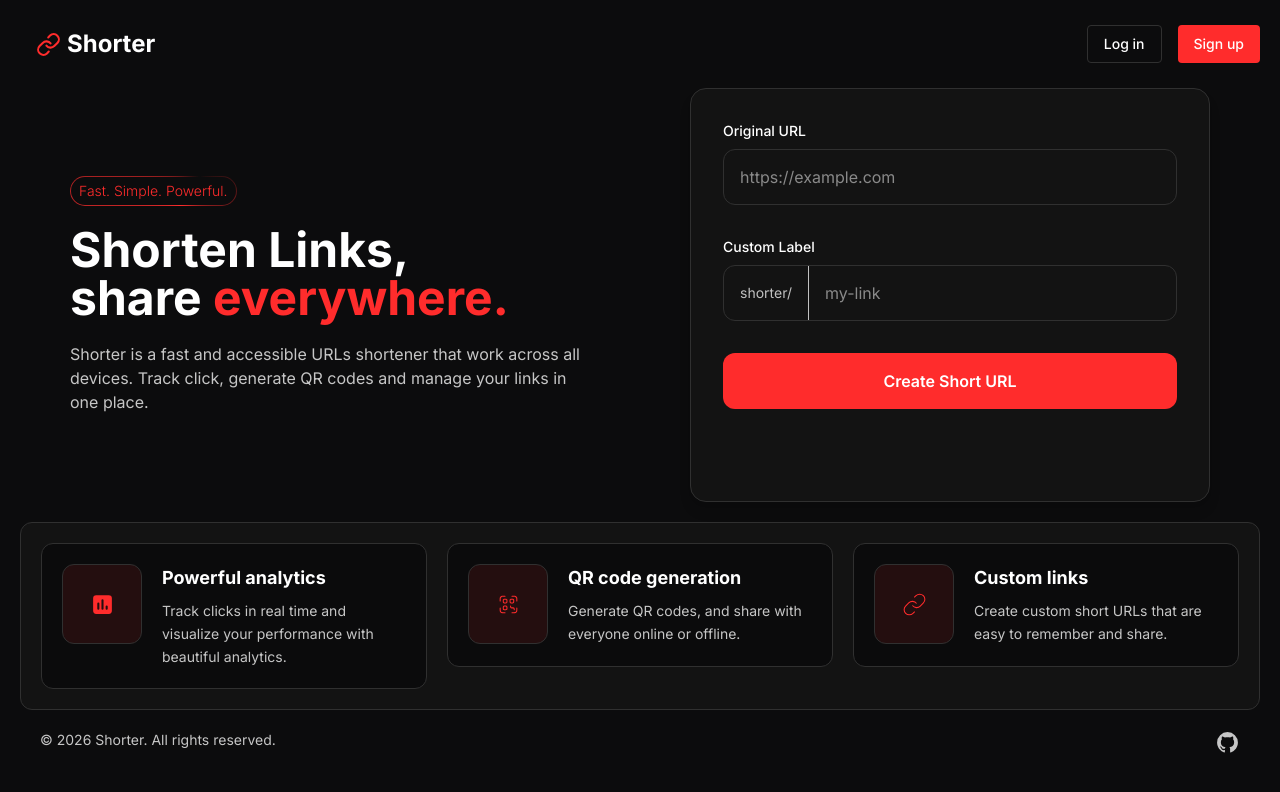
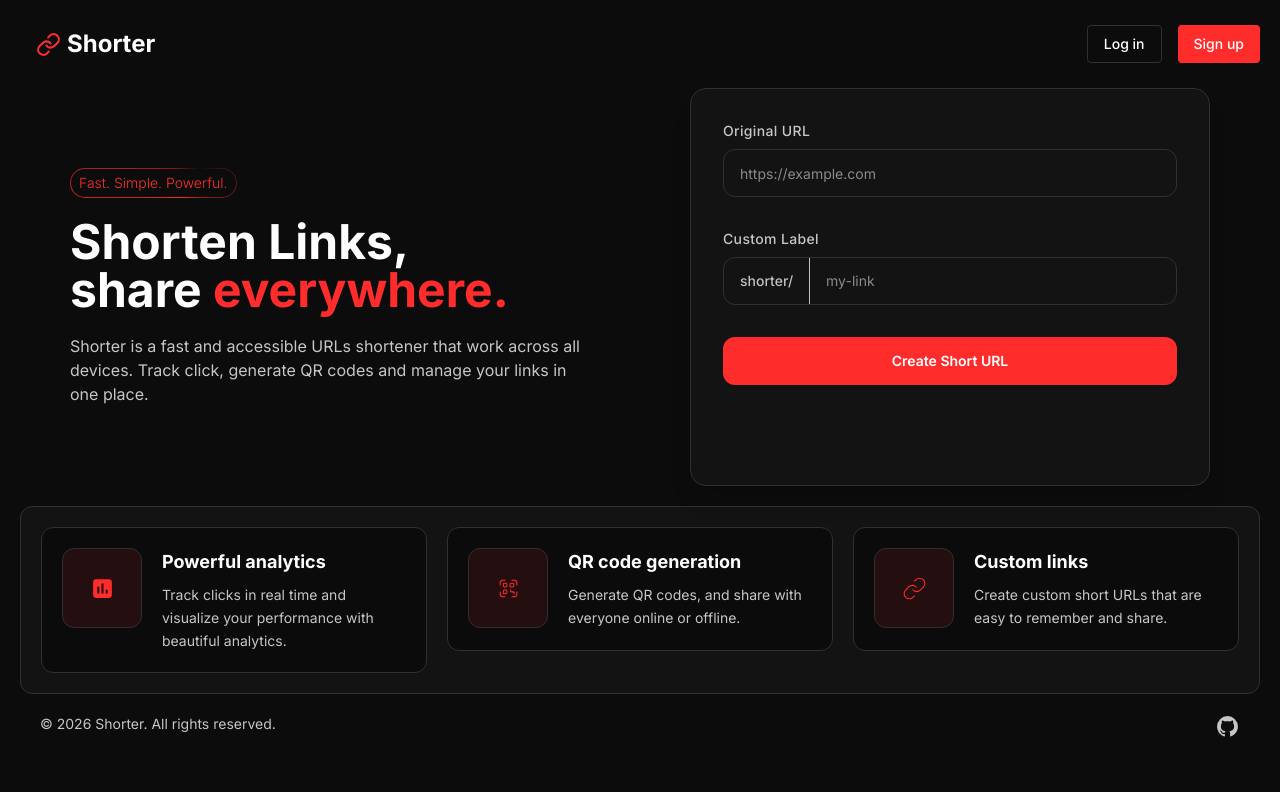
Before and after one commit to iamwilllll/shorter, a React (Vite) app: page / in a window 1280 px wide. Shown: the top 792 px of the page. Built offline with nearby package versions, Linux system fonts and the light colour scheme; no server answers.

Commit message:
feat: enhance Form component with improved styling and message handling

```diff
--- a/src/components/common/Form.tsx
+++ b/src/components/common/Form.tsx
@@ -5,7 +5,11 @@ import { useShorterForm } from '@/hooks';
 function Message({ message, type }: { message?: string; type?: 'error' | 'success' }) {
     if (!message) return <div className="h-6" />;
 
-    return <p className={`h-6 px-1 text-sm ${type === 'success' ? 'text-green-600' : 'text-red-500'}`}>{message}</p>;
+    return (
+        <p className={`h-6 px-1 pt-1 text-xs transition-all ${type === 'success' ? 'text-green-600' : 'text-red-500'}`}>
+            {message}
+        </p>
+    );
 }
 
 export function Form({ className }: { className?: string }) {
@@ -15,9 +19,9 @@ export function Form({ className }: { className?: string }) {
     return (
         <form
             onSubmit={handleSubmit(onSubmit)}
-            className={`bg-secondary-surface border-default-border flex w-full flex-col rounded-2xl border p-8 shadow-lg ${className}`}
+            className={`bg-secondary-surface border-default-border flex w-full flex-col rounded-2xl border p-8 shadow-xl backdrop-blur-sm ${className || ''}`}
         >
-            <label htmlFor="originalUrl" className="mb-2 text-sm font-medium">
+            <label htmlFor="originalUrl" className="text-secondary-text mb-2 text-sm font-medium tracking-wide">
                 Original URL
             </label>
 
@@ -25,7 +29,11 @@ export function Form({ className }: { className?: string }) {
                 type="url"
                 id="originalUrl"
                 placeholder="https://example.com"
-                className={`h-14 w-full rounded-xl border px-4 transition-all outline-none ${formState.errors.originalUrl ? 'border-red-500' : 'border-default-border'}`}
+                className={`h-12 w-full rounded-xl border px-4 text-sm transition-all outline-none focus:ring-2 ${
+                    formState.errors.originalUrl
+                        ? 'border-red-500/50 focus:border-red-500 focus:ring-red-500/20'
+                        : 'border-default-border focus:border-brand focus:ring-brand/20'
+                }`}
                 {...register('originalUrl', {
                     required: 'URL is required',
                     validate: validateURL,
@@ -34,22 +42,26 @@ export function Form({ className }: { className?: string }) {
 
             <Message message={formState.errors.originalUrl?.message} />
 
-            <label htmlFor="label" className="mt-2 mb-2 text-sm font-medium">
+            <label htmlFor="label" className="text-secondary-text mt-2 mb-2 text-sm font-medium tracking-wide">
                 Custom Label
             </label>
 
             <div
-                className={`flex h-14 overflow-hidden rounded-xl border transition-all ${
-                    formState.errors.label ? 'border-red-500' : 'border-default-border'
+                className={`flex h-12 overflow-hidden rounded-xl border transition-all focus-within:ring-2 ${
+                    formState.errors.label
+                        ? 'border-red-500/50 focus-within:border-red-500 focus-within:ring-red-500/20'
+                        : 'border-default-border focus-within:border-brand focus-within:ring-brand/20'
                 }`}
             >
-                <div className="text-tertiary-text flex items-center border-r px-4 text-sm whitespace-nowrap">shorter/</div>
+                <div className="text-tertiary-text bg-default-hover/30 flex items-center border-r px-4 text-sm font-medium whitespace-nowrap">
+                    shorter/
+                </div>
 
                 <input
                     type="text"
                     id="label"
                     placeholder="my-link"
-                    className="w-full px-4 outline-none"
+                    className="w-full bg-transparent px-4 text-sm outline-none"
                     {...register('label', {
                         required: 'Label is required',
                         pattern: {
@@ -73,27 +85,41 @@ export function Form({ className }: { className?: string }) {
             <button
                 type="submit"
                 disabled={formState.isSubmitting}
-                className="bg-brand mt-2 h-14 rounded-xl font-semibold text-white transition-all hover:scale-[1.02] hover:opacity-90 active:scale-[0.98] disabled:cursor-not-allowed disabled:opacity-50"
+                className="bg-brand mt-2 h-12 rounded-xl text-sm font-semibold text-white shadow-sm transition-all hover:opacity-95 active:scale-[0.98] disabled:cursor-not-allowed disabled:opacity-50 disabled:hover:scale-100 [@media(hover:hover)]:hover:scale-[1.01]"
             >
                 {formState.isSubmitting ? 'Creating...' : 'Create Short URL'}
             </button>
 
-            <div className="mt-5 h-10">
+            <div className="mt-5 h-12">
                 <div
-                    className={`h-full transition-opacity duration-200 ${
-                        successfulMessage || errorMessage ? 'opacity-100' : 'opacity-0'
+                    className={`h-full transform transition-all duration-300 ${
+                        successfulMessage || errorMessage
+                            ? 'translate-y-0 opacity-100'
+                            : 'pointer-events-none translate-y-1 opacity-0'
                     }`}
                 >
                     {successfulMessage ? (
-                        <div className="flex h-full items-center justify-between gap-3 rounded-xl border border-green-500/20 bg-green-500/10 px-4">
-                            <span className="truncate text-green-600">{successfulMessage}</span>
+                        <div className="flex h-full items-center justify-between gap-3 rounded-xl border border-green-500/20 bg-green-500/5 px-4 shadow-inner">
+                            <span className="truncate text-sm font-medium text-green-600">{successfulMessage}</span>
 
-                            <button type="button" onClick={handleCopy} className="shrink-0 text-sm font-medium underline">
-                                {copied ? 'Copied!' : 'Copy'}
+                            <button
+                                type="button"
+                                onClick={handleCopy}
+                                className="shrink-0 text-xs font-semibold text-green-700 underline transition-colors hover:text-green-800"
+                            >
+                                {copied ? (
+                                    <svg>
+                                        <use href="/assets/icons.svg#check-icon" />
+                                    </svg>
+                                ) : (
+                                    <svg>
+                                        <use href="/assets/icons.svg#doc-icon" />
+                                    </svg>
+                                )}
                             </button>
                         </div>
                     ) : (
-                        <div className="text-brand border-brand/20 bg-brand/10 flex h-full items-center rounded-xl border px-4">
+                        <div className="text-brand border-brand/20 bg-brand/5 flex h-full items-center rounded-xl border px-4 text-sm font-medium shadow-inner">
                             {errorMessage}
                         </div>
                     )}
```
